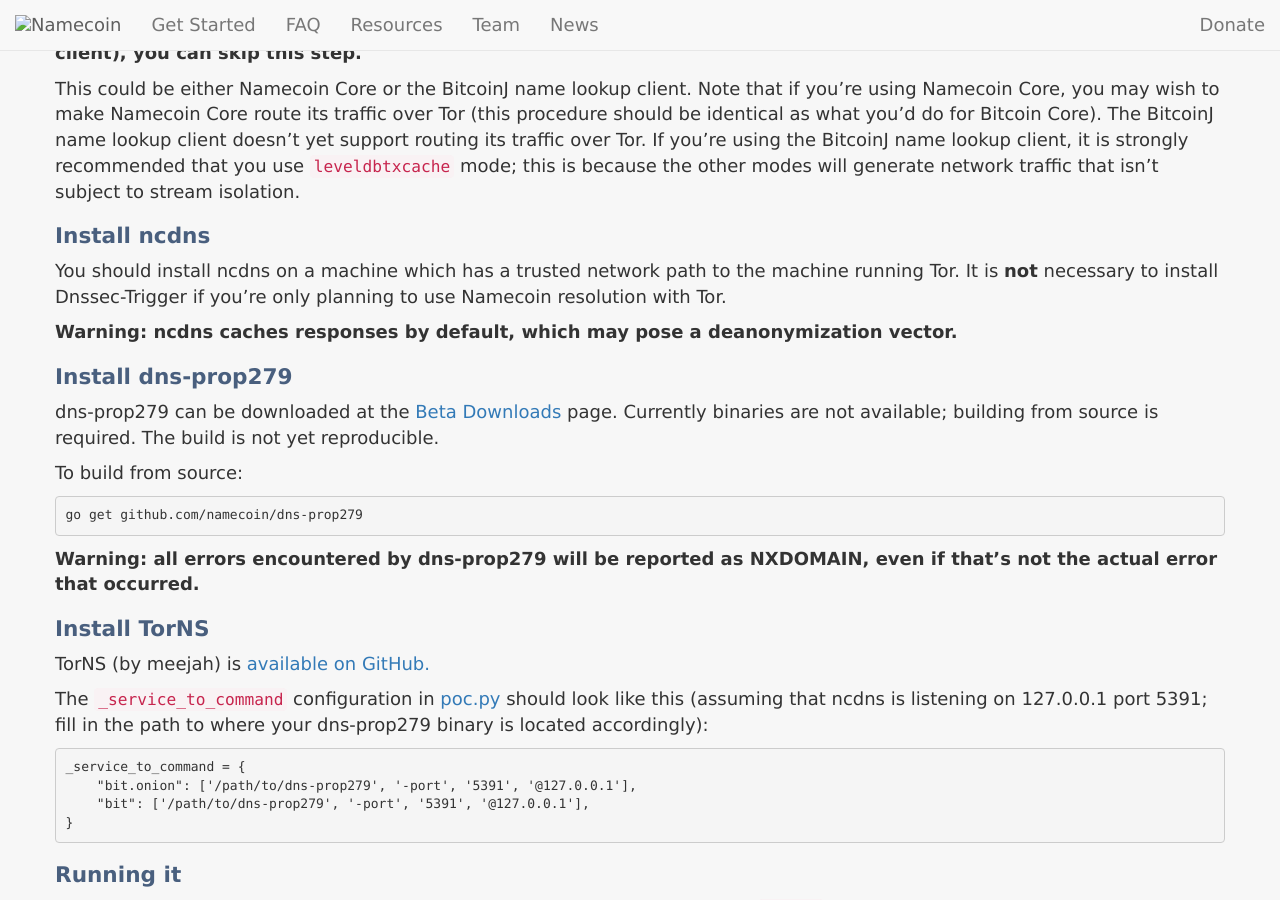
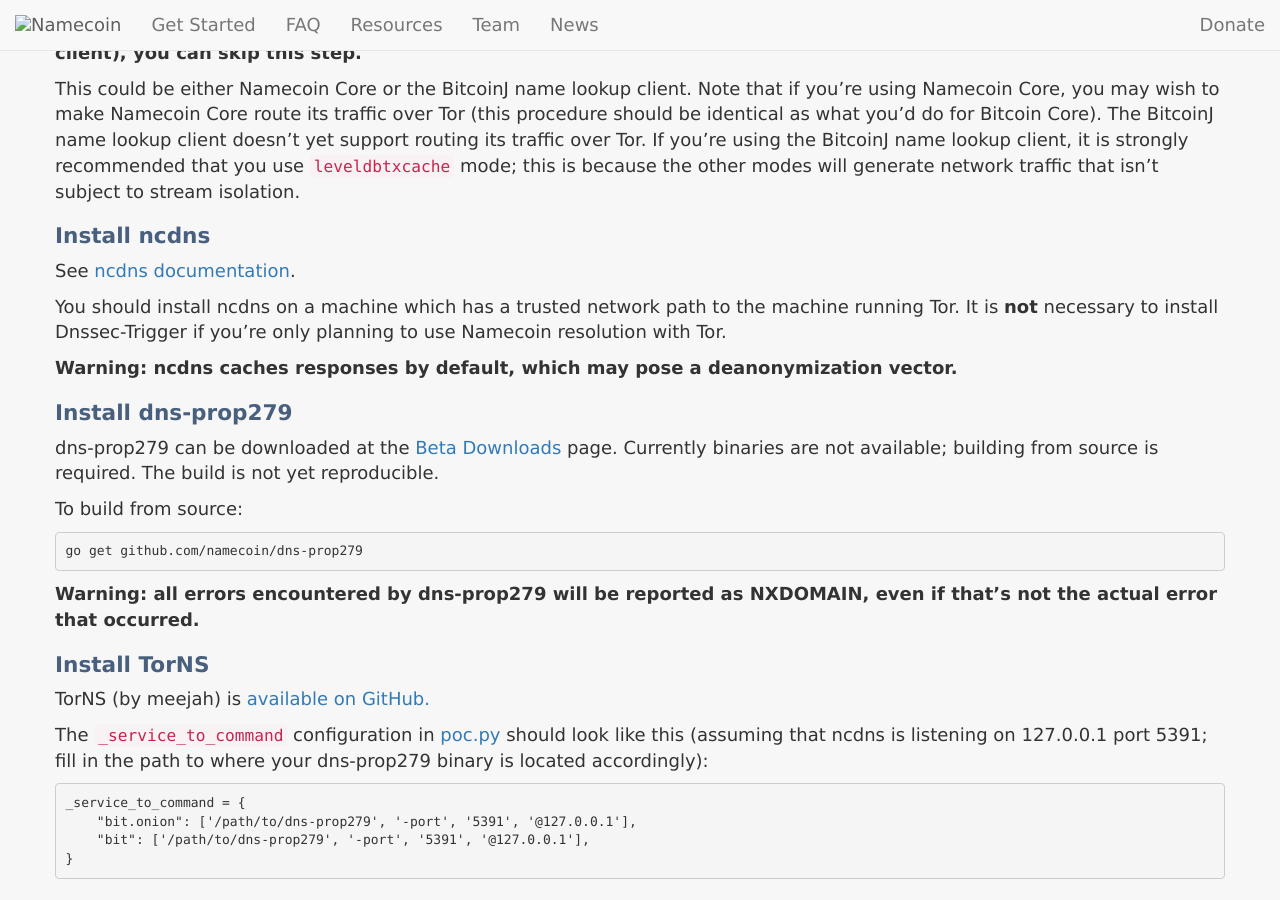
Before and after one commit to JeremyRand/namecoin.org, a Jekyll site: the page built from docs/tor-resolution/index.md, in a window 1280 px wide and 900 px high, scrolled down 717 px. Built offline with Jekyll 4.4.1, drawn with Linux system fonts in a browser that asks for light colours; nearby versions of some CDN libraries; library files that are not in the unit come from our copies.

Commit message:
Docs: Tor: added link to ncdns docs.

```diff
--- a/docs/tor-resolution/index.md
+++ b/docs/tor-resolution/index.md
@@ -20,6 +20,8 @@ Hopefully you've already done this.  Note that these instructions are not tested
 This could be either Namecoin Core or the BitcoinJ name lookup client.  Note that if you're using Namecoin Core, you may wish to make Namecoin Core route its traffic over Tor (this procedure should be identical as what you'd do for Bitcoin Core).  The BitcoinJ name lookup client doesn't yet support routing its traffic over Tor.  If you're using the BitcoinJ name lookup client, it is strongly recommended that you use `leveldbtxcache` mode; this is because the other modes will generate network traffic that isn't subject to stream isolation.
 
 ## Install ncdns
+
+See [ncdns documentation]({{site.baseurl}}docs/ncdns).
 
 You should install ncdns on a machine which has a trusted network path to the machine running Tor.  It is **not** necessary to install Dnssec-Trigger if you're only planning to use Namecoin resolution with Tor.
 
```
